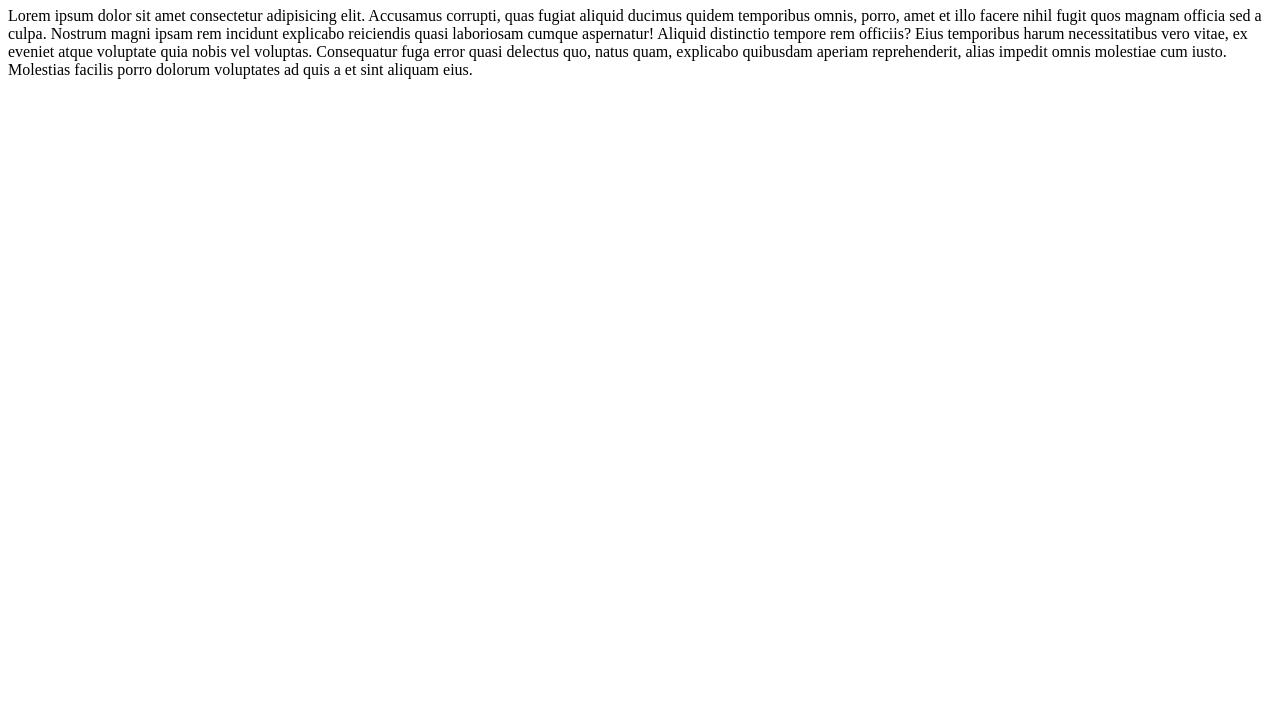
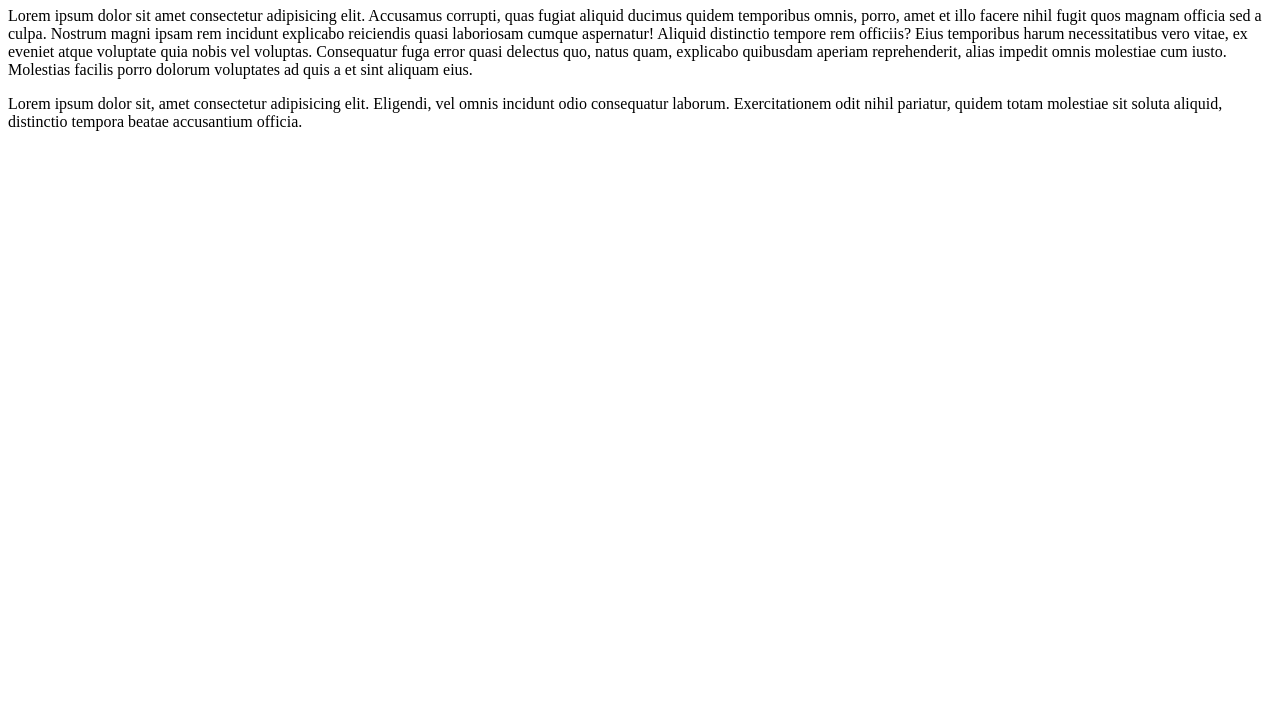
Before and after one commit to BenChen0824/FirstGitIndex, a plain HTML site: page index.html in a window 1280 px wide. Shown: the part 73-800 px from the top of the page. Drawn offline with Linux system fonts and the light colour scheme.

Commit message:
add paragraph2

```diff
--- a/index.html
+++ b/index.html
@@ -11,5 +11,6 @@
     <p>Lorem ipsum dolor sit amet consectetur adipisicing elit. Accusamus corrupti, quas fugiat aliquid ducimus quidem temporibus omnis, porro, amet et illo facere nihil fugit quos magnam officia sed a culpa.
     Nostrum magni ipsam rem incidunt explicabo reiciendis quasi laboriosam cumque aspernatur! Aliquid distinctio tempore rem officiis? Eius temporibus harum necessitatibus vero vitae, ex eveniet atque voluptate quia nobis vel voluptas.
     Consequatur fuga error quasi delectus quo, natus quam, explicabo quibusdam aperiam reprehenderit, alias impedit omnis molestiae cum iusto. Molestias facilis porro dolorum voluptates ad quis a et sint aliquam eius.</p>
+    <span>Lorem ipsum dolor sit, amet consectetur adipisicing elit. Eligendi, vel omnis incidunt odio consequatur laborum. Exercitationem odit nihil pariatur, quidem totam molestiae sit soluta aliquid, distinctio tempora beatae accusantium officia.</span>
 </body>
 </html>
```
